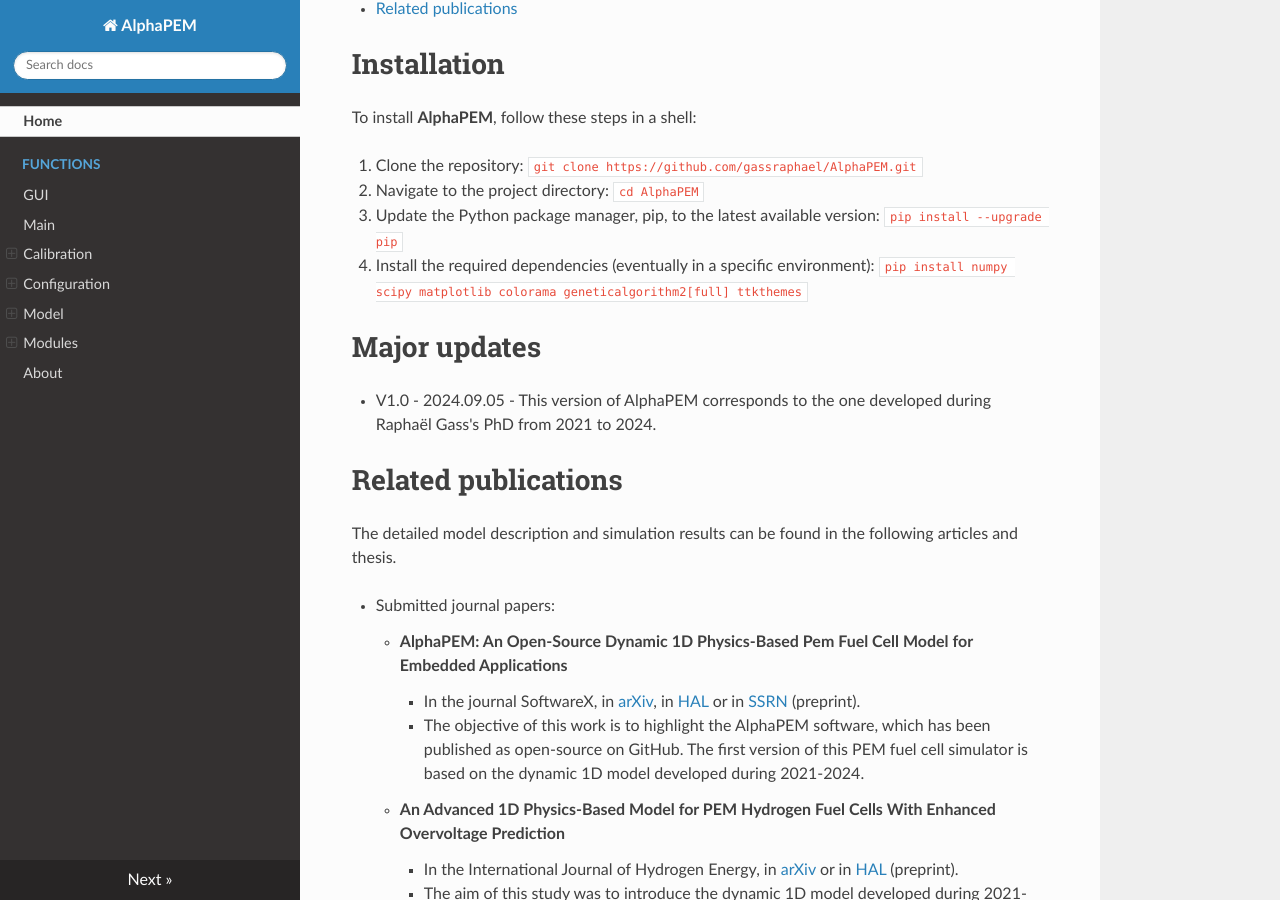
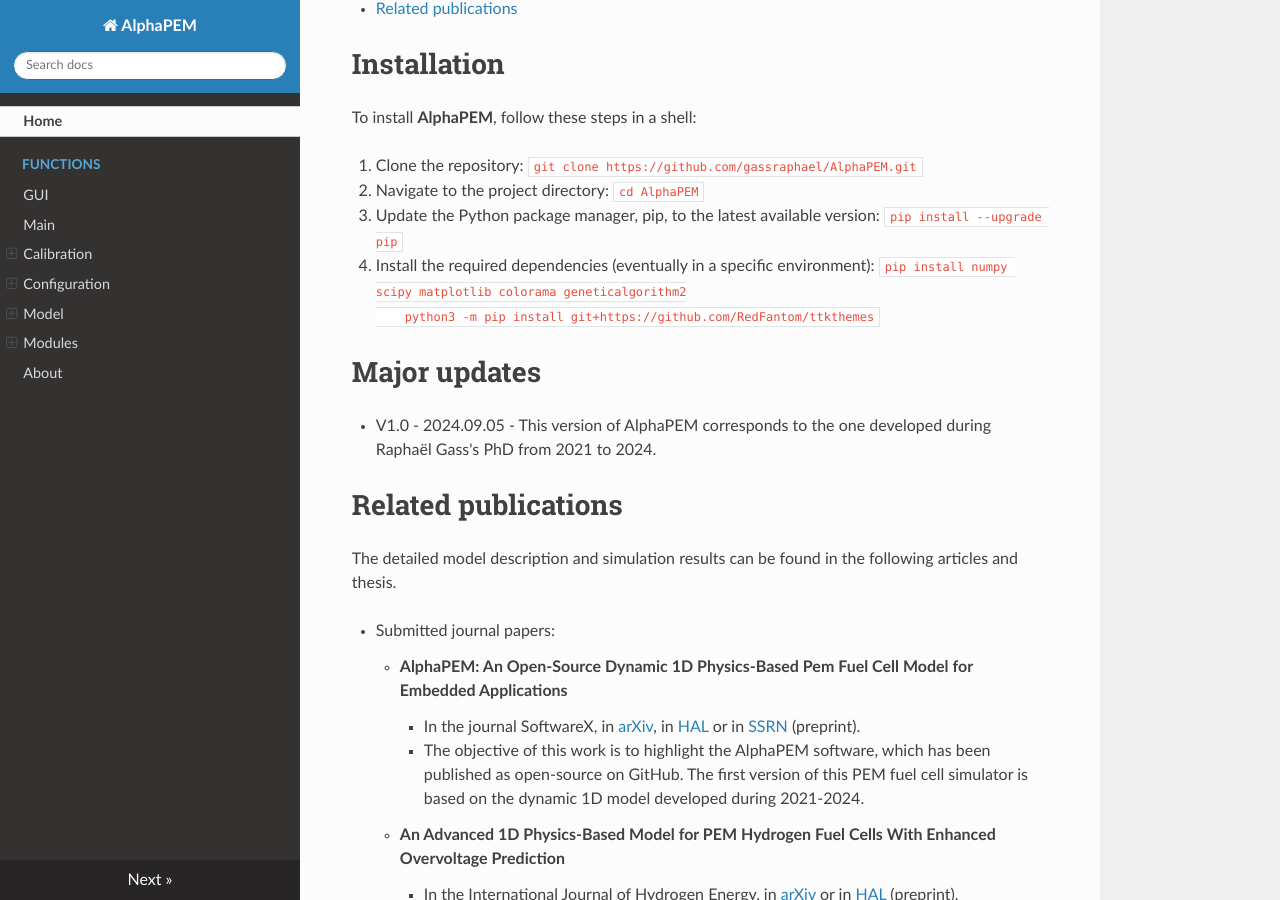
Before and after one commit to gassraphael/AlphaPEM, an MkDocs documentation site: the page built from docs/index.md, in a window 1280 px wide and 900 px high, scrolled down 536 px. Built offline with MkDocs 1.6.1, drawn with Linux system fonts in a browser that asks for light colours; nearby versions of some CDN libraries.

Commit message:
small modification for the documentation

````diff
--- a/docs/index.md
+++ b/docs/index.md
@@ -28,7 +28,10 @@
     ```pip install --upgrade pip```
 
 4. Install the required dependencies (eventually in a specific environment):
-    ```pip install numpy scipy matplotlib colorama geneticalgorithm2[full] ttkthemes```
+    ```
+    pip install numpy scipy matplotlib colorama geneticalgorithm2
+    python3 -m pip install git+https://github.com/RedFantom/ttkthemes
+    ```
 
 
 # Major updates
````
Also changed, not shown: 1 other file.
